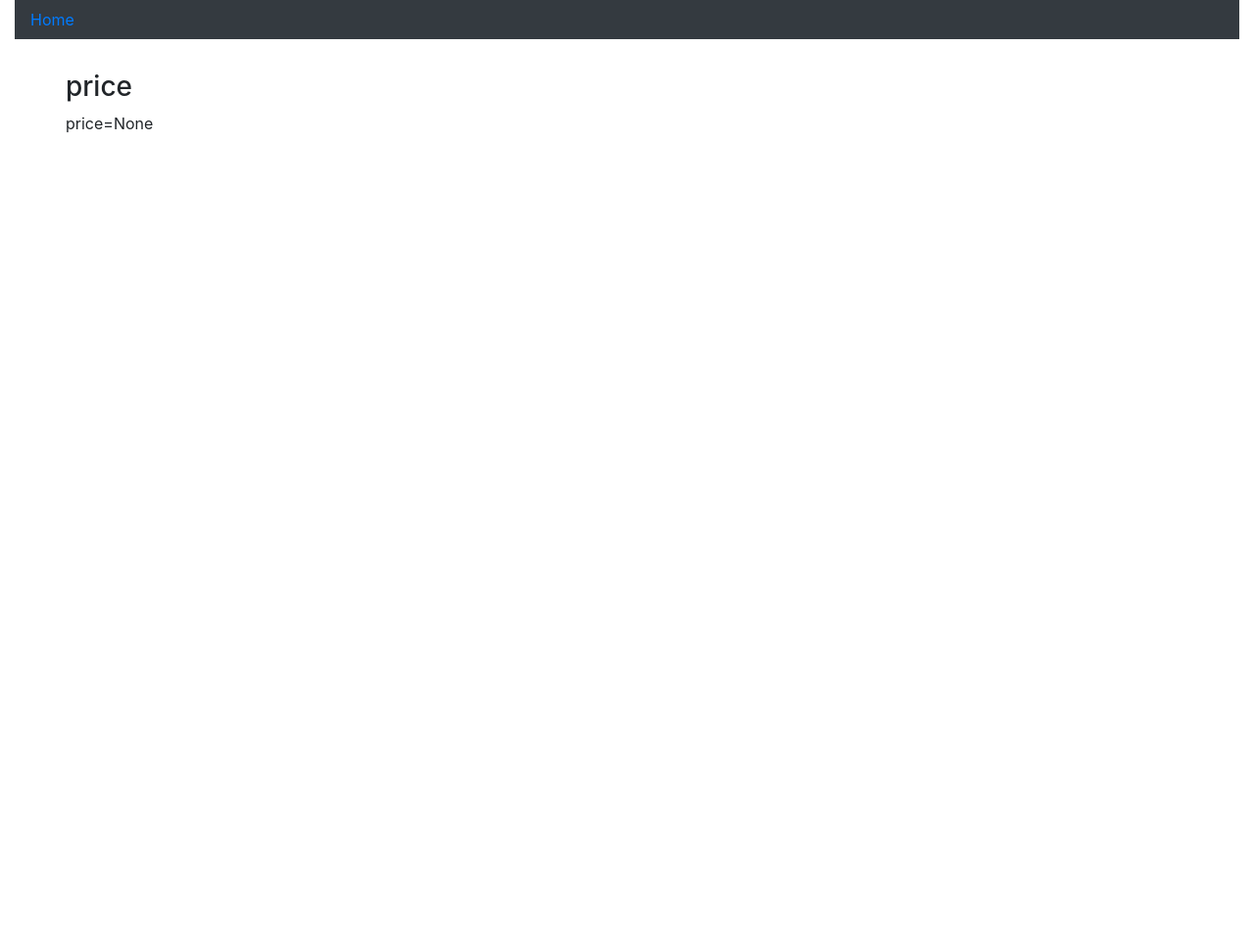
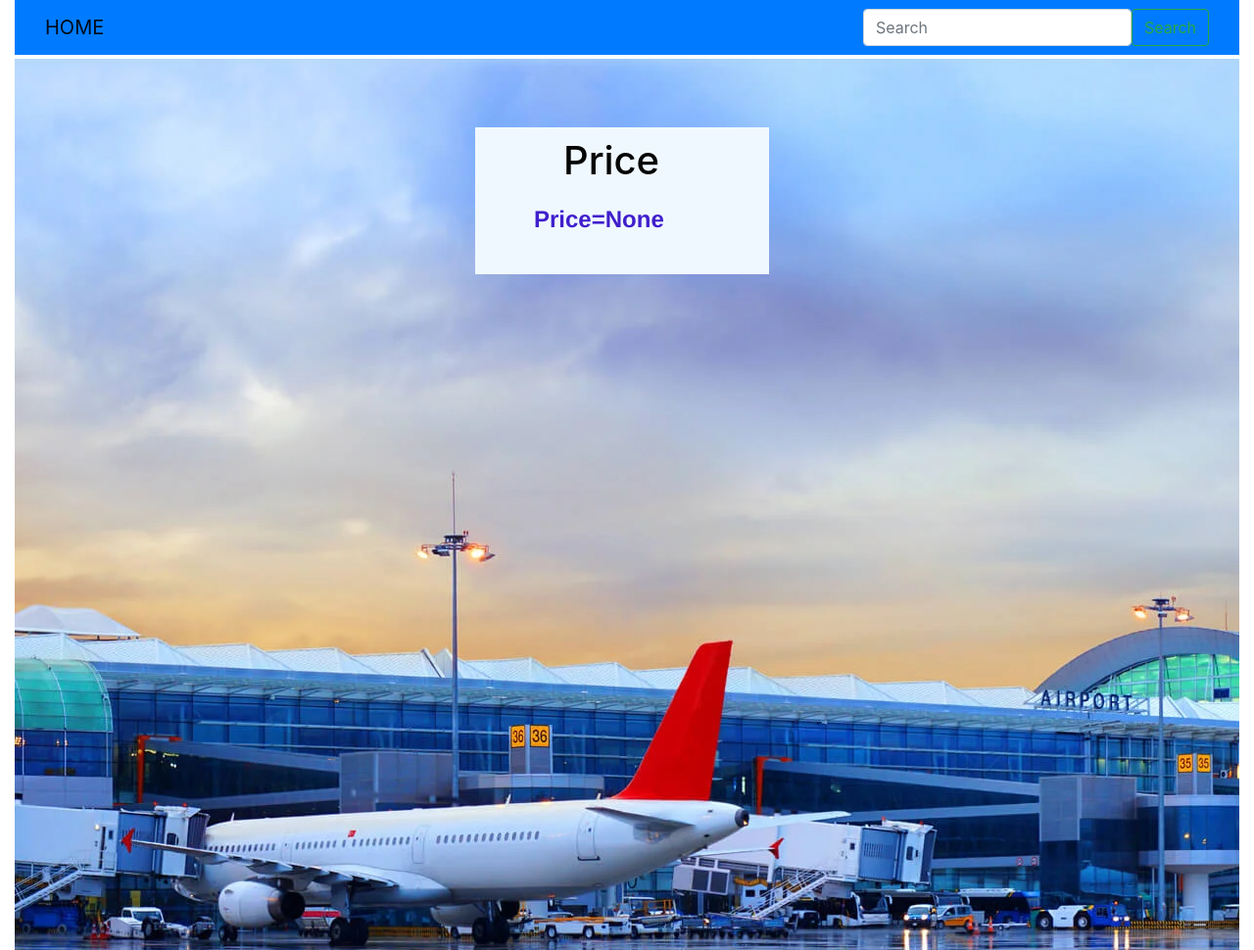
Before and after one commit to akshay0091/flight-fare-predicting, a Flask app: page /result in a window 1280 px wide. Shown: the whole page at 98% size. Before the commit the page ends 136 px from the top, so only its background shows below. Run offline with Flask 2, Linux system fonts and the light colour scheme; parts of the project's set-up code (start-up, migrations or seed data) failed here and were passed over; some libraries are stand-ins or nearby versions.

Commit message:
Add files via upload

```diff
--- a/main.py
+++ b/main.py
@@ -160,7 +160,9 @@
 @app.route('/')
 def home():
     return render_template('home.html')
-
+@app.route('/about')
+def about():
+    return render_template('about.html')
 
 if __name__ == '__main__':
     app.debug = True
--- a/static/styles/style.css
+++ b/static/styles/style.css
@@ -2,28 +2,41 @@
   padding: 0px;
   margin: 0px;
   scroll-behavior: smooth;
+
 }
 .header{
   margin: 0%;
   padding: 0px;
-  height: 20px;
+  height: 60px;
+  color: rgb(211, 243, 249);
 }
 .nav{
-  height: 40px;
+  height: 60px;
+}
+.main1{
+  margin-top: 20px;
+  margin-left: 300px;
+  margin-right: 300px;
+  background-color: rgb(111, 232, 239);
+  border: 6px;
 }
 .background{
 
-    background-image: url('../image/l-filipe-c-sousa-0nUcd4-pp5k-unsplash.jpg');
+    background-image: url('../image/airport.webp');
     background-repeat: no-repeat;
     position: relative;
     width: 100%;
-    height: 610px;
+    height: 910px;
     margin-left: auto;
     margin-right: 0px;
-    margin-top: 20px;
+    margin-top: 0px;
     padding: 70px;
   }
+  .form1{
+    padding-top: 20px;
+    padding-left: 250px;
 
+  }
 
 img{
   background: fixed;
@@ -49,8 +62,29 @@
   font-size: x-large;
 }
 .submit{
-margin-left: 45%;
+margin-left: 25%;
 }
 .background_result{
   margin: 52px;
 }
+.resut{
+  margin-left: 400px;
+  height: 150px;
+  width: 300px;
+  background-color: aliceblue;
+}
+#heading_out{
+  color: rgb(5, 6, 6);
+  padding-left: 90px;
+  padding-top: 10px;
+
+}
+#para{
+  color: rgb(63, 31, 204);
+  height: 30px;
+  padding-left: 60px;
+  padding-top: 10px;
+  font-size: x-large;
+  font-family: 'Franklin Gothic Medium', 'Arial Narrow', Arial, sans-serif;
+  font-weight: bold;
+}
--- a/templates/result.html
+++ b/templates/result.html
@@ -1,5 +1,6 @@
 <!DOCTYPE html>
 <html lang="en">
+
 <head>
     <meta charset="UTF-8">
     <title>price</title>
@@ -8,25 +9,37 @@
     <link rel="stylesheet" href="https://cdn.jsdelivr.net/npm/bootstrap@4.0.0/dist/css/bootstrap.min.css"
         integrity="sha384-Gn5384xqQ1aoWXA+058RXPxPg6fy4IWvTNh0E263XmFcJlSAwiGgFAW/dAiS6JXm" crossorigin="anonymous">
 </head>
+
 <body>
 
     <div class="container-fluid">
 
         <div class="body">
             <div class="header">
-                <nav class="nav badge-dark">
-                    <a class="nav-link active" href="{{ url_for('home') }}">Home</a>
+                <nav class="navbar navbar-light bg-primary">
+                    <div class="container-fluid bg-primary">
+                        <a class="navbar-brand" href="{{ url_for('home') }}">HOME</a>
+                        <form class="d-flex">
+                            <input class="form-control me-2" type="search" placeholder="Search" aria-label="Search">
+                            <button class="btn btn-outline-success" type="submit">Search</button>
+                        </form>
+                    </div>
                 </nav>
+
             </div>
-        </div >
-        <div class="background_result">
-            <h3> price</h3>
-            <p>
-                price={{output}}
+        </div>
+        <div class="background">
+            <div class="resut">
+                <h1 id="heading_out"> Price</h1>
+                <p id="para">
+                    Price={{output}}
                 </p>
 
+            </div>
 
-    </div >
+
+
+        </div>
 
 
 
@@ -43,4 +56,5 @@
             integrity="sha384-JZR6Spejh4U02d8jOt6vLEHfe/JQGiRRSQQxSfFWpi1MquVdAyjUar5+76PVCmYl"
             crossorigin="anonymous"></script>
 </body>
+
 </html>
```
Also changed, not shown: templates/about.html (+9 -3 lines), templates/home.html (+52 -76 lines), static/image/airport.webp (added), 1 other file. Lines whose indentation alone changed are shown as unchanged.
